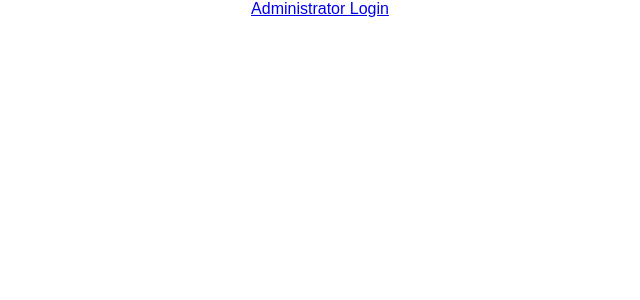
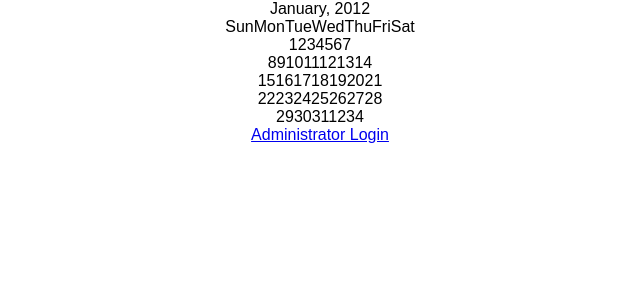
Before and after one commit to Design1Geek6/mountain-crafter-frontend, a React (Create React App) app: page / in a window 1280 px wide. Shown: the top 300 px of the page, without its empty margins (320-960 px from the left). Built offline with nearby package versions, Linux system fonts and the light colour scheme.

Commit message:
added a calendar using moment.js need to style it

```diff
--- a/package.json
+++ b/package.json
@@ -3,6 +3,7 @@
   "version": "0.1.0",
   "private": true,
   "dependencies": {
+    "moment": "^2.22.1",
     "react": "^16.3.2",
     "react-dom": "^16.3.2",
     "react-router-dom": "^4.2.2",
--- a/src/App.js
+++ b/src/App.js
@@ -2,6 +2,7 @@ import React, { Component } from 'react'
 import { BrowserRouter as Router, Switch, Route } from 'react-router-dom'
 import Scheduler from './Pages/Scheduler'
 import Appointments from './Pages/Appointments'
+import moment from "moment"
 import './App.css';
 
 class App extends Component {
@@ -10,7 +11,7 @@ class App extends Component {
       <Router>
         <div className="App">
           <Switch>
-            <Route exact path="/" component={() => <Scheduler />} />
+            <Route exact path="/" component={() => <Scheduler selected={moment([2012])}/>} />
             <Route path="/appointments" component={() => <Appointments />} />
           </Switch>
         </div>
--- a/src/Pages/Appointments.js
+++ b/src/Pages/Appointments.js
@@ -7,7 +7,7 @@ export default class Appointments extends Component {
 
     render() {
         return (
-            <div>
+            <div className='link schedLink'>
                 <Link to="/">Update</Link>
             </div>
         )
--- /dev/null
+++ b/src/Pages/Days.js
@@ -0,0 +1,21 @@
+import React, { Component } from 'react'
+
+export default class Days extends Component {
+
+
+
+        render() {
+            return (
+                <div className="week names">
+                    <span className="day">Sun</span>
+                    <span className="day">Mon</span>
+                    <span className="day">Tue</span>
+                    <span className="day">Wed</span>
+                    <span className="day">Thu</span>
+                    <span className="day">Fri</span>
+                    <span className="day">Sat</span>
+                </div>
+            )
+        }
+
+}
--- a/src/Pages/Scheduler.js
+++ b/src/Pages/Scheduler.js
@@ -1,13 +1,72 @@
 import React, { Component } from 'react'
 import { Link } from 'react-router-dom'
+import Weeks from './Weeks.js'
+import Days from './Days.js'
 
 export default class Scheduler extends Component {
 
 
+    constructor(props) {
+        super(props)
+        this.state = {
+            month: this.props.selected.clone()
+        };
+    }
+
+    previous() {
+        let month = this.state.month;
+        month.add(-1, "M");
+        this.setState({ month: month });
+    }
+
+    next() {
+        let month = this.state.month;
+        month.add(1, "M");
+        this.setState({ month: month });
+    }
+
+    select(day) {
+        this.props.selected = day.date;
+        this.forceUpdate();
+    }
+
+
+    renderWeeks() {
+        let weeks = [],
+            done = false,
+            date = this.state.month.clone().startOf("month").add("w" - 1).day("Sunday"),
+            monthIndex = date.month(),
+            count = 0;
+
+        while (!done) {
+            weeks.push(<Weeks key={date.toString()} date={date.clone()} month={this.state.month} select={this.select} selected={this.props.selected} />);
+            date.add(1, "w");
+            done = count++ > 2 && monthIndex !== date.month();
+            monthIndex = date.month();
+        }
+
+        return weeks;
+    }
+
+
+    renderMonthLabel() {
+        return <span>{this.state.month.format("MMMM, YYYY")}</span>;
+    }
+
     render() {
         return (
             <div>
-                <Link to="/appointments">Administrator Login</Link>
+                <div className="header">
+                    <i className="fa fa-angle-left" onClick={this.previous}></i>
+                    {this.renderMonthLabel()}
+                    <i className="fa fa-angle-right" onClick={this.next}></i>
+                </div>
+                <Days />
+                {this.renderWeeks()}
+
+                <div className='link appointLink'>
+                    <Link to="/appointments">Administrator Login</Link>
+                </div>
             </div>
         )
     }
--- /dev/null
+++ b/src/Pages/Weeks.js
@@ -0,0 +1,32 @@
+import React, { Component } from 'react'
+
+export default class Weeks extends Component {
+
+
+        render() {
+            let weekDays = [],
+                date = this.props.date,
+                month = this.props.month;
+
+            for (let i = 0; i < 7; i++) {
+                let weekDay = {
+                    name: date.format("dd").substring(0, 1),
+                    number: date.date(),
+                    isCurrentMonth: date.month() === month.month(),
+                    isToday: date.isSame(new Date(), "weekDay"),
+                    date: date
+                }
+
+                weekDays.push(<span key={weekDay.date.toString()} className={"weekDay" + (weekDay.isToday ? " today" : "") + (weekDay.isCurrentMonth ? "" : " different-month") + (weekDay.date.isSame(this.props.selected) ? " selected" : "")} onClick={this.props.select.bind(null, weekDay)}>{weekDay.number}</span>);
+                date = date.clone();
+                date.add(1, "d");
+
+            }
+
+            return (
+                <div className="week" key={weekDays[0].toString()}>
+                    {weekDays}
+                </div>
+            )
+        }
+}
```
Also changed, not shown: 1 other file (tests, documents, lock files or other folders).
